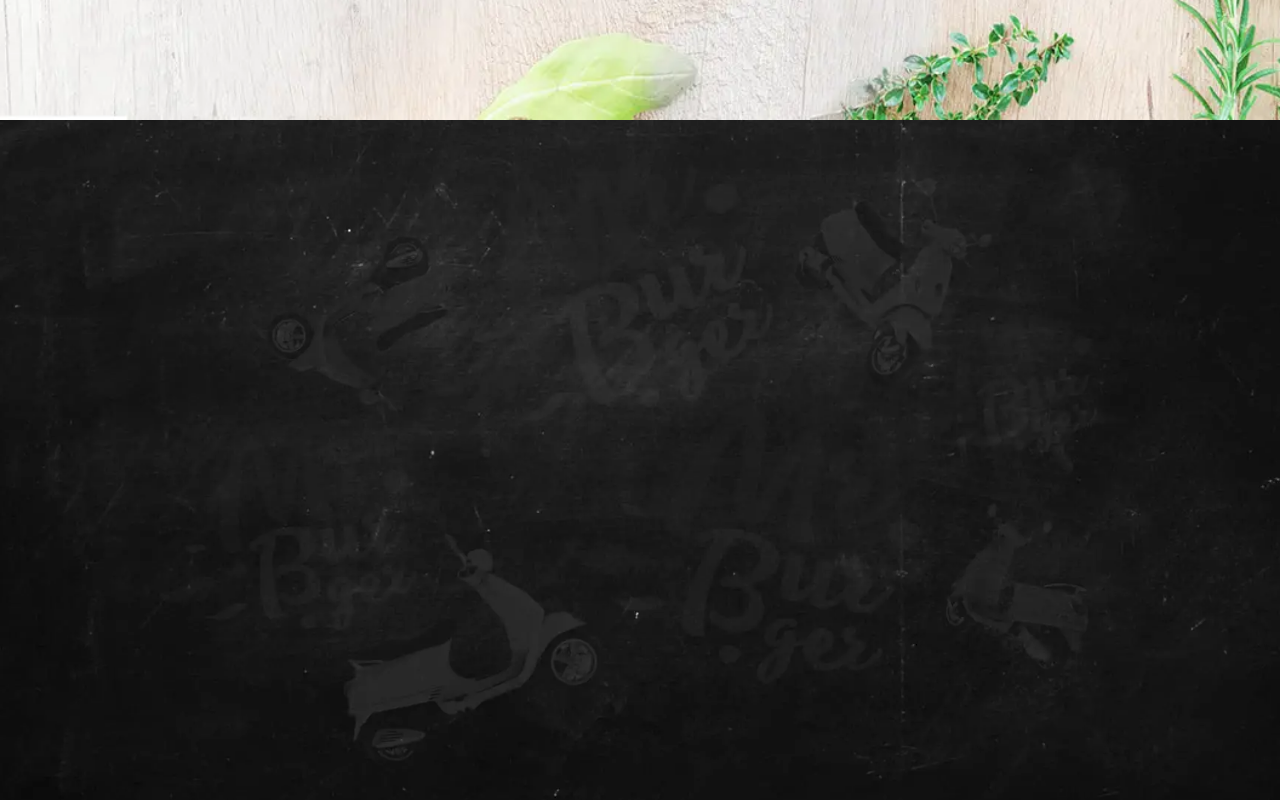
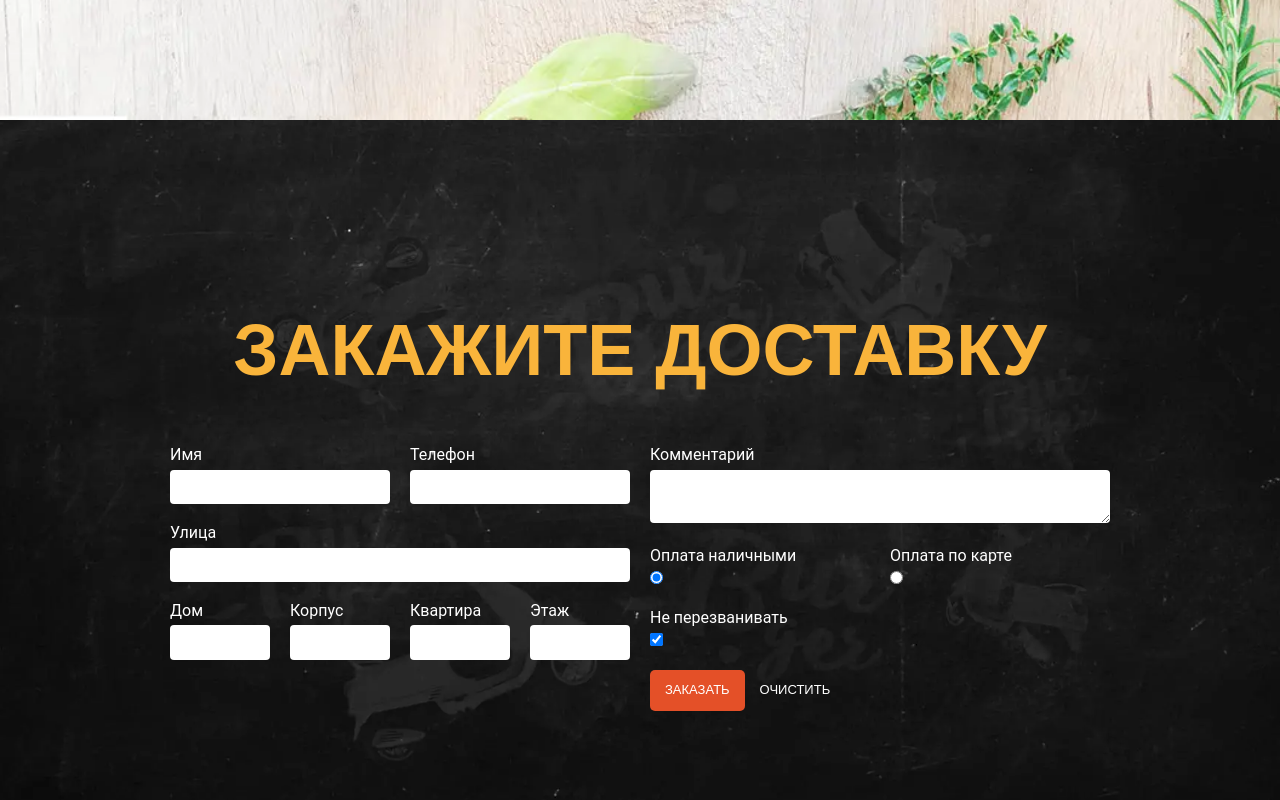
Before and after one commit to r203/r203.github.io, a plain HTML site: page work/work3/index.html in a window 1280 px wide. Shown: the part 5480-6280 px from the top of the page. Drawn offline with Linux system fonts and the light colour scheme.

Commit message:
added form on the eight section

```diff
--- a/work/work3/index.html
+++ b/work/work3/index.html
@@ -275,10 +275,78 @@
 
             </div>
         </section>
-        <!-- Секция с доставкой-->
+        <!-- Секция с доставкой и формой-->
         <section class="section section-eight">
-            <div class="delivery">
-
+            <div class="container">
+                <div class="delivery">
+                    <h2 class="title delivery__title">Закажите доставку</h2>
+                    <form class="delivery__form">
+                        <div class="delivery__left">
+                            <div class="delivery__row">
+                                <label class="delivery__block">
+                                    <div class="delivery__subtitle">Имя</div>
+                                    <input type="text" class="delivery__input">
+                                </label>
+                                <label class="delivery__block">
+                                    <div class="delivery__subtitle">Телефон</div>
+                                    <input type="tel" class="delivery__input">
+                                </label>
+                            </div>
+                            <div class="delivery__row">
+                                <label class="delivery__block">
+                                    <div class="delivery__subtitle">Улица</div>
+                                    <input type="text" class="delivery__input">
+                                </label>
+                            </div>
+                            <div class="delivery__row">
+                                <label class="delivery__block">
+                                    <div class="delivery__subtitle">Дом</div>
+                                    <input type="number" class="delivery__input">
+                                </label>
+                                <label class="delivery__block">
+                                    <div class="delivery__subtitle">Корпус</div>
+                                    <input type="text" class="delivery__input">
+                                </label>
+                                <label class="delivery__block">
+                                    <div class="delivery__subtitle">Квартира</div>
+                                    <input type="number" class="delivery__input">
+                                </label>
+                                <label class="delivery__block">
+                                    <div class="delivery__subtitle">Этаж</div>
+                                    <input type="number" class="delivery__input">
+                                </label>
+                            </div>
+                        </div>
+                        <div class="delivery__right">
+                            <div class="delivery__row">
+                                <label class="delivery__block">
+                                    <div class="delivery__subtitle">Комментарий</div>
+                                    <textarea class="delivery__textarea" type="text" name="text_delivery" placeholder="""></textarea>
+                                </label>
+                            </div>
+                            <div class="delivery__row">
+                                <label class="delivery__block">
+                                    <div class="delivery__subtitle">Оплата наличными</div>
+                                    <input class="delivery__radio" id="radio1" type="radio" name="delivery" value="cash" checked>
+                                </label>
+                                <label class="delivery__block">
+                                    <div class="delivery__subtitle">Оплата по карте</div>
+                                    <input class="delivery__radio" id="radio2" type="radio" name="delivery" value="card">
+                                </label>
+                            </div>
+                            <div class="delivery__row">
+                                <label class="delivery__block">
+                                    <div class="delivery__subtitle">Не перезванивать</div>
+                                    <input class="delivery__radio" id="checkbox1" type="checkbox" name="delivery" value="no_call" checked>
+                                </label>
+                            </div>
+                            <div class="delivery__row">
+                                    <button type="submit" class="btn btn__primary">Заказать</button>
+                                    <button type="reset" class="btn btn__reset">Очистить</button>
+                            </div>
+                        </div>
+                    </form>
+                </div>
             </div>
         </section>
         <!-- Секция карта-->
--- a/work/work3/style/blocks/_btn.scss
+++ b/work/work3/style/blocks/_btn.scss
@@ -23,4 +23,7 @@
             background-color: darken($btn-color-secondary, 10%);
         }
     }
+    &__reset {
+        background-color: transparent;
+    }
 }
--- /dev/null
+++ b/work/work3/style/blocks/_delivery.scss
@@ -0,0 +1,47 @@
+.delivery {
+    display: flex;
+    flex-direction: column;
+    align-items: center;
+    justify-content: center;
+    height: 100%;
+    &__title {
+        margin-bottom: 55px;
+    }
+    &__form {
+        display: flex;
+    }
+    &__left {
+        flex: 1;
+        margin-right: 20px;
+    }
+    &__right {
+        flex: 1;
+    }
+    &__row {
+        display: flex;
+        margin-bottom: 20px;
+    }
+    &__block {
+        flex: 1;
+        margin-right: 20px;
+        &:last-child {
+            margin-right: 0;
+        }
+    }
+    &__subtitle {
+        margin-bottom: 5px;
+        color: $nav-text;
+    }
+    &__input {
+        width: 100%;
+        padding: 8px 21px;
+        border: none;
+        border-radius: 4px;
+    }
+    &__textarea {
+        width: 100%;
+        padding: 8px 21px;
+        border: none;
+        border-radius: 4px;
+    }
+}
--- a/work/work3/style/style.scss
+++ b/work/work3/style/style.scss
@@ -9,7 +9,7 @@
 @import '../style/blocks/slider';
 @import '../style/blocks/review';
 @import '../style/blocks/team';
-
+@import '../style/blocks/delivery';
 @import '../style/blocks/maps';
 @import '../style/blocks/footer';
 @import '../style/blocks/navigation';
```
Also changed, not shown: work/work3/style/style.css, 1 other file.
